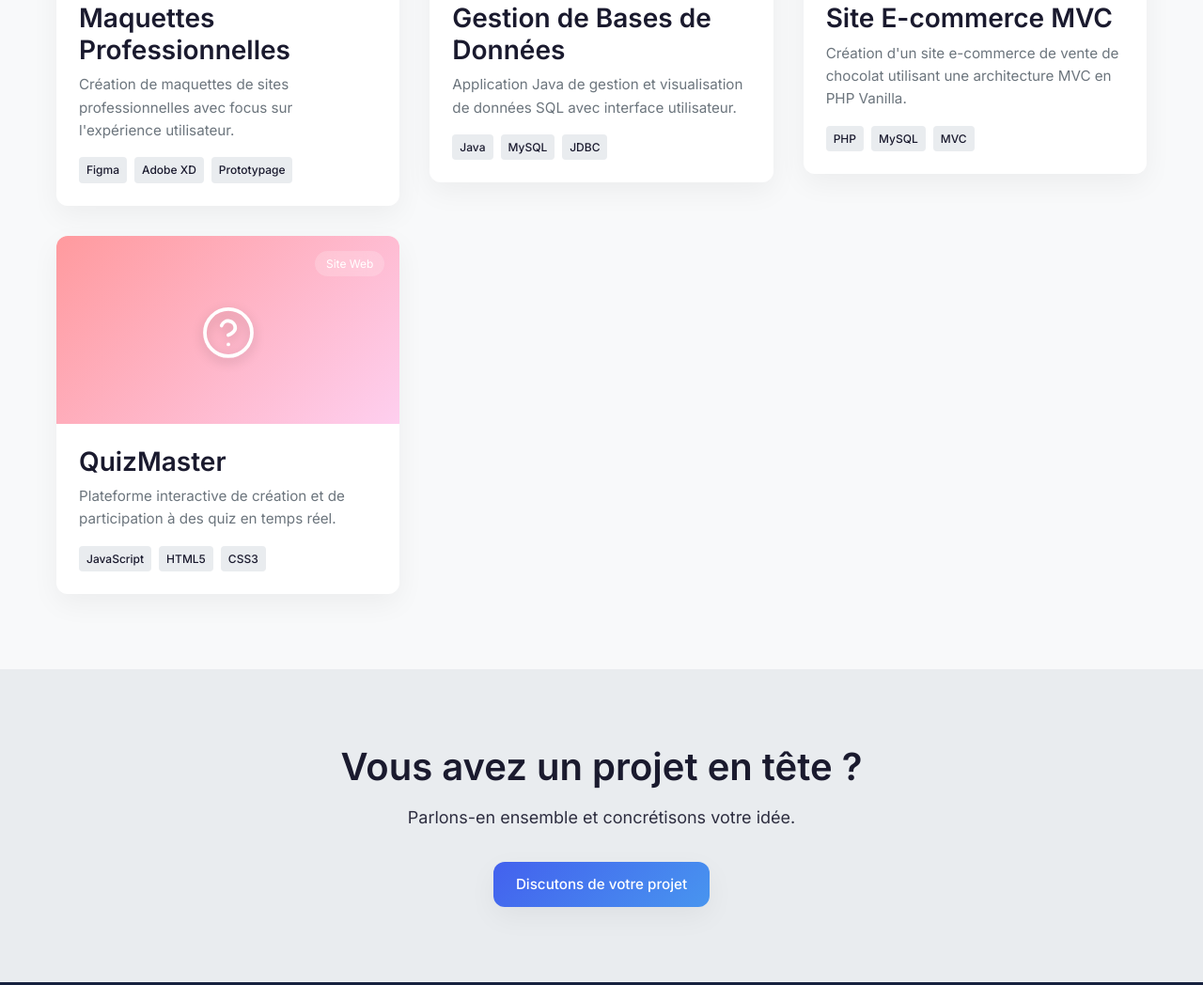
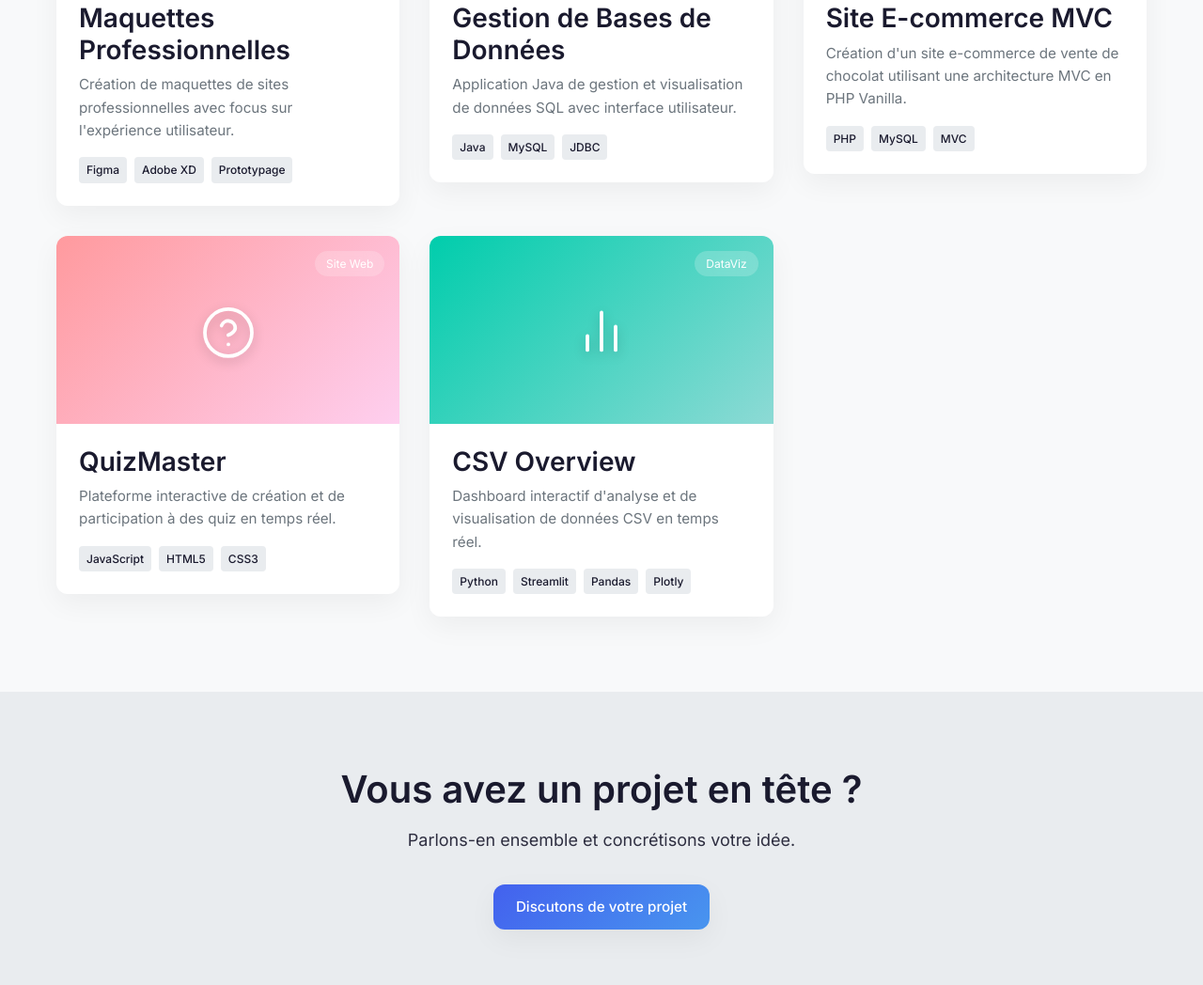
Before and after one commit to aarmad/portfolio_, a plain HTML site: page projets.html in a window 1280 px wide. Shown: the part 1688-2736 px from the top of the page at 94% size. Drawn offline with nearby package versions, Linux system fonts and the light colour scheme.

Commit message:
Ajout du projet CSV Overview et configuration du favicon

```diff
--- a/projets.html
+++ b/projets.html
@@ -479,6 +479,41 @@
                         </div>
                     </div>
                 </div>
+
+                <!-- Projet CSV Overview -->
+                <div class="project-item reveal" data-category="application-web">
+                    <div class="project-card">
+                        <div class="project-image project-image-csv">
+                            <div class="project-overlay">
+                                <div class="project-actions">
+                                    <a href="https://github.com/aarmad/csv-overview" class="btn btn-sm btn-outline"
+                                        target="_blank" rel="noopener">Code Source</a>
+                                </div>
+                            </div>
+                            <div class="project-category">DataViz</div>
+                            <div class="project-icon">
+                                <svg viewBox="0 0 24 24" fill="none" stroke="currentColor" stroke-width="2"
+                                    stroke-linecap="round" stroke-linejoin="round">
+                                    <line x1="18" y1="20" x2="18" y2="10"></line>
+                                    <line x1="12" y1="20" x2="12" y2="4"></line>
+                                    <line x1="6" y1="20" x2="6" y2="14"></line>
+                                </svg>
+                            </div>
+                        </div>
+                        <div class="project-content">
+                            <h3 class="project-title">CSV Overview</h3>
+                            <p class="project-description">
+                                Dashboard interactif d'analyse et de visualisation de données CSV en temps réel.
+                            </p>
+                            <div class="project-tech">
+                                <span>Python</span>
+                                <span>Streamlit</span>
+                                <span>Pandas</span>
+                                <span>Plotly</span>
+                            </div>
+                        </div>
+                    </div>
+                </div>
             </div>
         </div>
     </section>
--- a/style.css
+++ b/style.css
@@ -656,6 +656,10 @@ a {
 
 .project-image-quiz {
     background: linear-gradient(135deg, #ff9a9e, #fecfef);
+}
+
+.project-image-csv {
+    background: linear-gradient(135deg, #00cdac, #8ddad5);
 }
 
 .project-icon {
```
